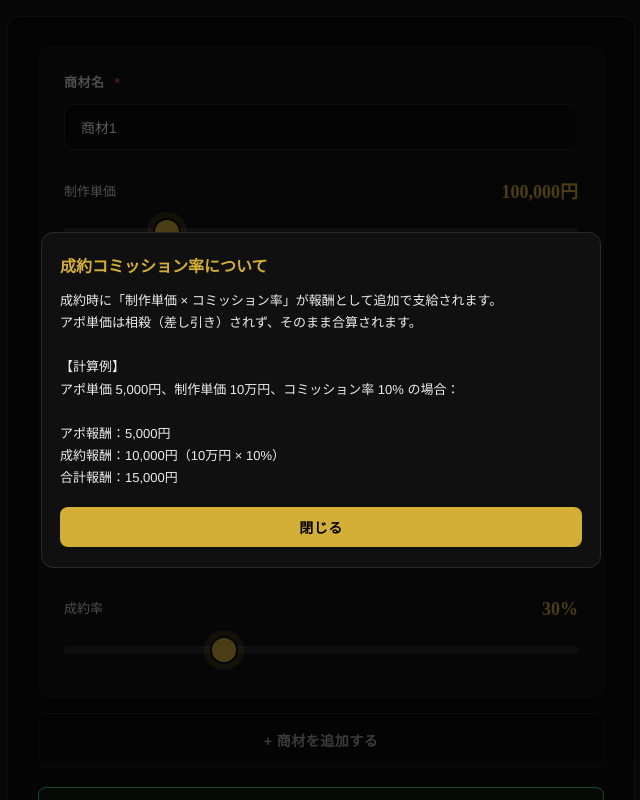
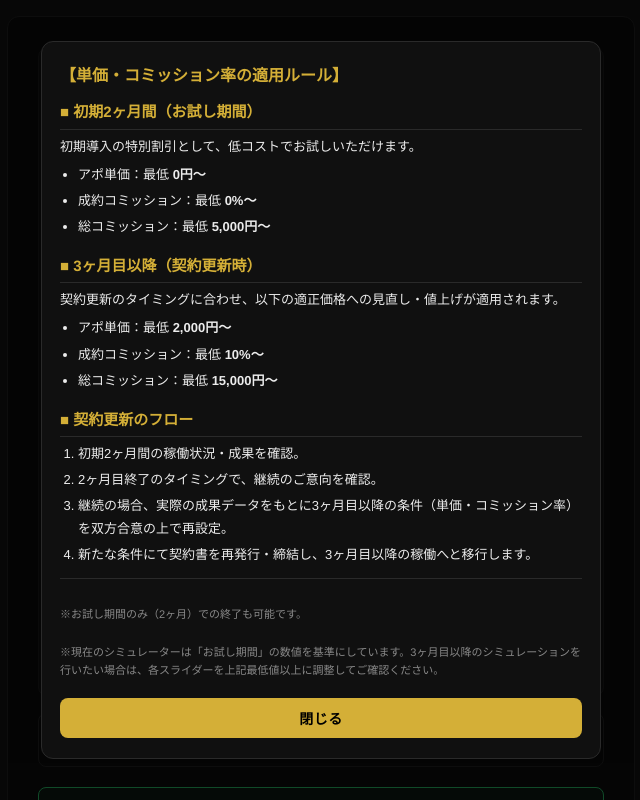
Before and after one commit to closer-official/hearing-sheet, a website: page index.html in a window 1280 px wide. Both pictures are taken after a click on the button "成約コミッション率の説明". Shown: the part 1399-2199 px from the top of the page, without its empty margins (319-959 px from the left). Drawn offline with Linux system fonts and the light colour scheme.

Commit message:
契約内容更新最初の2か月お試し

```diff
--- a/index.html
+++ b/index.html
@@ -415,6 +415,26 @@
             opacity: 1;
         }
 
+        /* 適用ルール用の追加スタイル */
+        .modal-card h4 {
+            color: var(--accent-gold);
+            font-size: 15px;
+            margin: 15px 0 6px 0;
+            border-bottom: 1px solid #2a2a2a;
+            padding-bottom: 4px;
+        }
+        .modal-card h4:first-of-type {
+            margin-top: 0;
+        }
+        .modal-card ul, .modal-card ol {
+            padding-left: 18px;
+            margin-bottom: 12px;
+            font-size: 13px;
+        }
+        .modal-card li {
+            margin-bottom: 4px;
+        }
+
         .readonly-value {
             width: 100%;
             background-color: #0d0d0d;
@@ -817,17 +837,38 @@
 </div>
 
 <div id="commissionHelpModal" class="modal-overlay" onclick="closeCommissionHelp(event)">
-    <div class="modal-card">
-        <h3>成約コミッション率について</h3>
-        <p>成約時に「制作単価 × コミッション率」が報酬として追加で支給されます。
-アポ単価は相殺（差し引き）されず、そのまま合算されます。
+    <div class="modal-card" style="max-height: 90vh; overflow-y: auto;">
+        <h3>【単価・コミッション率の適用ルール】</h3>
 
-【計算例】
-アポ単価 5,000円、制作単価 10万円、コミッション率 10% の場合：
+        <h4>■ 初期2ヶ月間（お試し期間）</h4>
+        <p style="font-size: 13px; margin-bottom: 6px;">初期導入の特別割引として、低コストでお試しいただけます。</p>
+        <ul>
+            <li>アポ単価：最低 <strong>0円〜</strong></li>
+            <li>成約コミッション：最低 <strong>0%〜</strong></li>
+            <li>総コミッション：最低 <strong>5,000円〜</strong></li>
+        </ul>
 
-アポ報酬：5,000円
-成約報酬：10,000円（10万円 × 10%）
-合計報酬：15,000円</p>
+        <h4>■ 3ヶ月目以降（契約更新時）</h4>
+        <p style="font-size: 13px; margin-bottom: 6px;">契約更新のタイミングに合わせ、以下の適正価格への見直し・値上げが適用されます。</p>
+        <ul>
+            <li>アポ単価：最低 <strong>2,000円〜</strong></li>
+            <li>成約コミッション：最低 <strong>10%〜</strong></li>
+            <li>総コミッション：最低 <strong>15,000円〜</strong></li>
+        </ul>
+
+        <h4>■ 契約更新のフロー</h4>
+        <ol>
+            <li>初期2ヶ月間の稼働状況・成果を確認。</li>
+            <li>2ヶ月目終了のタイミングで、継続のご意向を確認。</li>
+            <li>継続の場合、実際の成果データをもとに3ヶ月目以降の条件（単価・コミッション率）を双方合意の上で再設定。</li>
+            <li>新たな条件にて契約書を再発行・締結し、3ヶ月目以降の稼働へと移行します。</li>
+        </ol>
+
+        <p style="font-size: 11px; color: #888888; margin-top: 10px; border-top: 1px solid #2a2a2a; padding-top: 8px;">
+            ※お試し期間のみ（2ヶ月）での終了も可能です。<br>
+            ※現在のシミュレーターは「お試し期間」の数値を基準にしています。3ヶ月目以降のシミュレーションを行いたい場合は、各スライダーを上記最低値以上に調整してご確認ください。
+        </p>
+
         <button type="button" class="modal-close" onclick="closeCommissionHelp()">閉じる</button>
     </div>
 </div>
```
